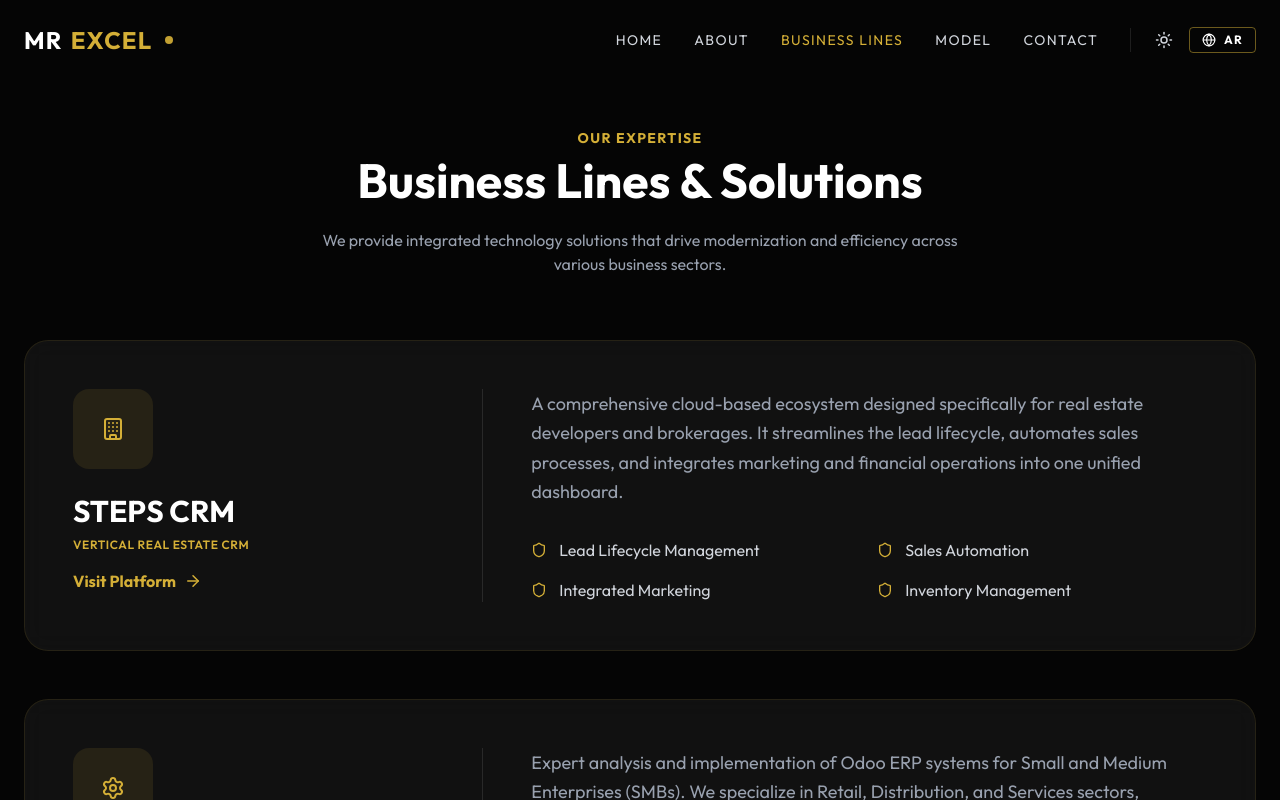
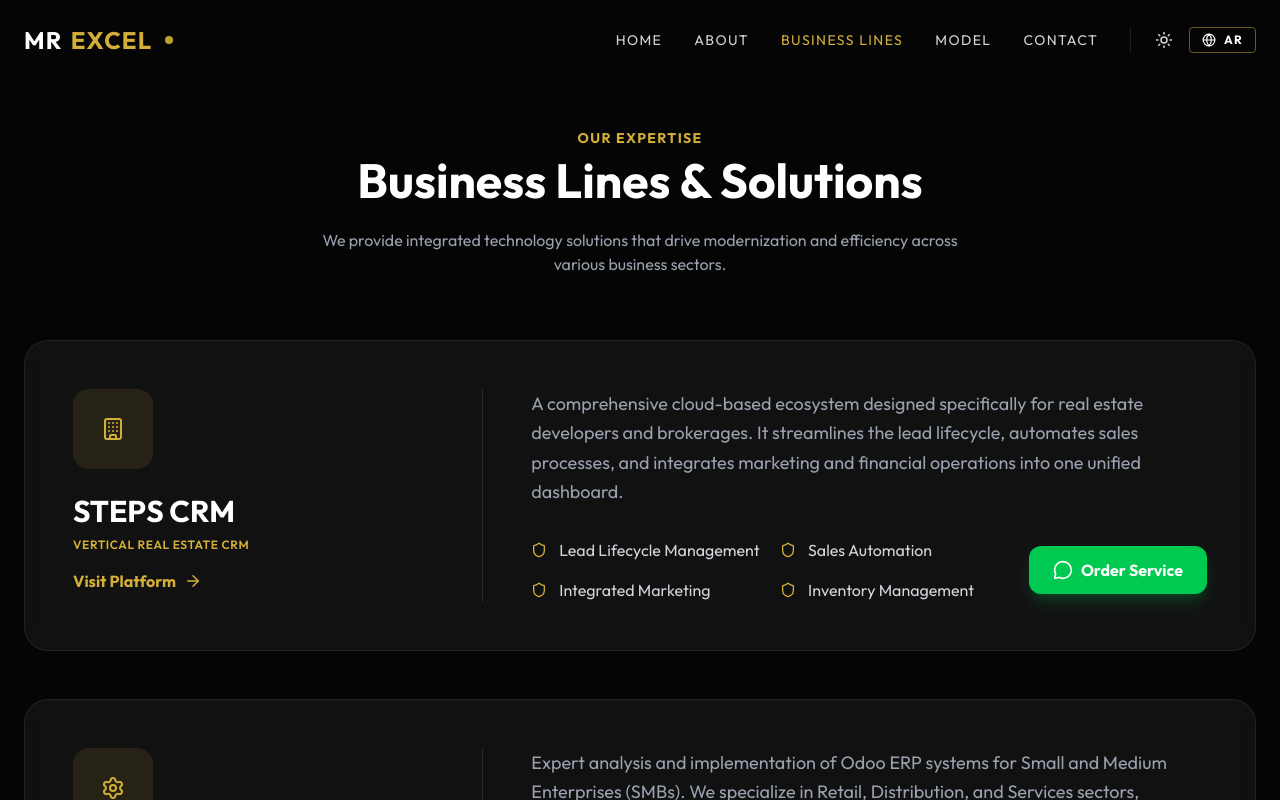
Before and after one commit to eldapour/mr-execl, a React (Vite) app: page /services in a window 1280 px wide. Shown: the top 800 px of the page. Built offline with nearby package versions, Linux system fonts and the light colour scheme.

Commit message:
feat: Add Services page component.

```diff
--- a/src/pages/ServicesPage.jsx
+++ b/src/pages/ServicesPage.jsx
@@ -1,6 +1,6 @@
 import React from 'react';
 import { useLanguage } from '../context/LanguageContext';
-import { Building, Settings, Chrome, ArrowRight, Shield, Globe, Cpu } from 'lucide-react';
+import { Building, Settings, Chrome, ArrowRight, Shield, MessageCircle } from 'lucide-react';
 
 const ServicesPage = () => {
     const { t } = useLanguage();
@@ -8,6 +8,8 @@
     const businessLines = [
         {
             title: 'STEPS CRM',
+            titleEn: 'STEPS CRM',
+            titleAr: 'STEPS CRM',
             subtitle: t('Vertical Real Estate CRM', 'نظام إدارة عقاري'),
             icon: <Building className="text-gold-500" />,
             desc: t(
@@ -24,6 +26,8 @@
         },
         {
             title: t('Odoo ERP Implementation', 'تنفيذ أنظمة Odoo'),
+            titleEn: 'Odoo ERP Implementation',
+            titleAr: 'تنفيذ أنظمة Odoo',
             subtitle: t('Finance & Audit', 'تدقيق مالي وتنفيذ'),
             icon: <Settings className="text-gold-500" />,
             desc: t(
@@ -39,6 +43,8 @@
         },
         {
             title: t('Google Infrastructure', 'خدمات Google للأعمال'),
+            titleEn: 'Google Infrastructure',
+            titleAr: 'خدمات Google للأعمال',
             subtitle: t('Consoles & Digital Presence', 'البنية الرقمية والوجود'),
             icon: <Chrome className="text-gold-500" />,
             desc: t(
@@ -83,13 +89,26 @@
                                     <p className="text-gray-500 dark:text-gray-400 text-lg leading-relaxed mb-8">
                                         {item.desc}
                                     </p>
-                                    <div className="grid sm:grid-cols-2 gap-4">
+                                    <div className="flex flex-wrap gap-4 items-center">
+                                        <div className="grid sm:grid-cols-2 gap-4 grow">
                                             {item.features.map((f, idx) => (
                                                 <div key={idx} className="flex items-center gap-3 text-dark-800 dark:text-gray-300">
                                                     <Shield size={16} className="text-gold-500" />
                                                     <span>{f}</span>
                                                 </div>
                                             ))}
+                                        </div>
+                                        <div className="w-full sm:w-auto mt-6 pt-6 border-t border-black/5 dark:border-white/10 sm:mt-0 sm:pt-0 sm:border-0">
+                                            <a
+                                                href={`https://wa.me/201050007513?text=${encodeURIComponent(`Hello, I am interested in ${item.titleEn} / مرحباً، أنا مهتم بـ ${item.titleAr}`)}`}
+                                                target="_blank"
+                                                rel="noopener noreferrer"
+                                                className="inline-flex items-center justify-center gap-2 px-6 py-3 bg-green-500 hover:bg-green-600 text-white rounded-xl font-bold transition-all duration-300 w-full sm:w-auto shadow-lg shadow-green-500/20 active:scale-95"
+                                            >
+                                                <MessageCircle size={20} />
+                                                {t('Order Service', 'اطلب الخدمة')}
+                                            </a>
+                                        </div>
                                     </div>
                                 </div>
                             </div>
```
Lines whose indentation alone changed are shown as unchanged.
